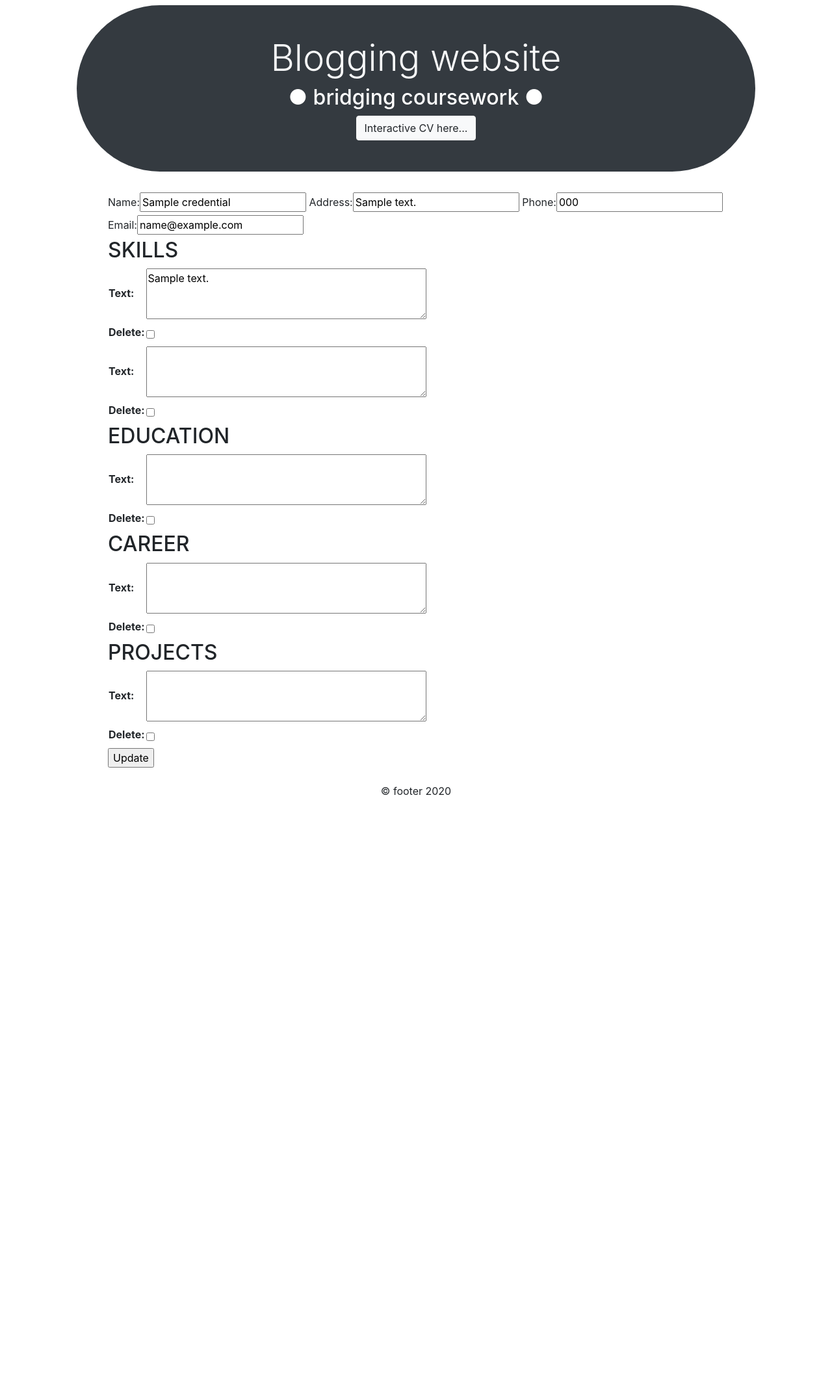
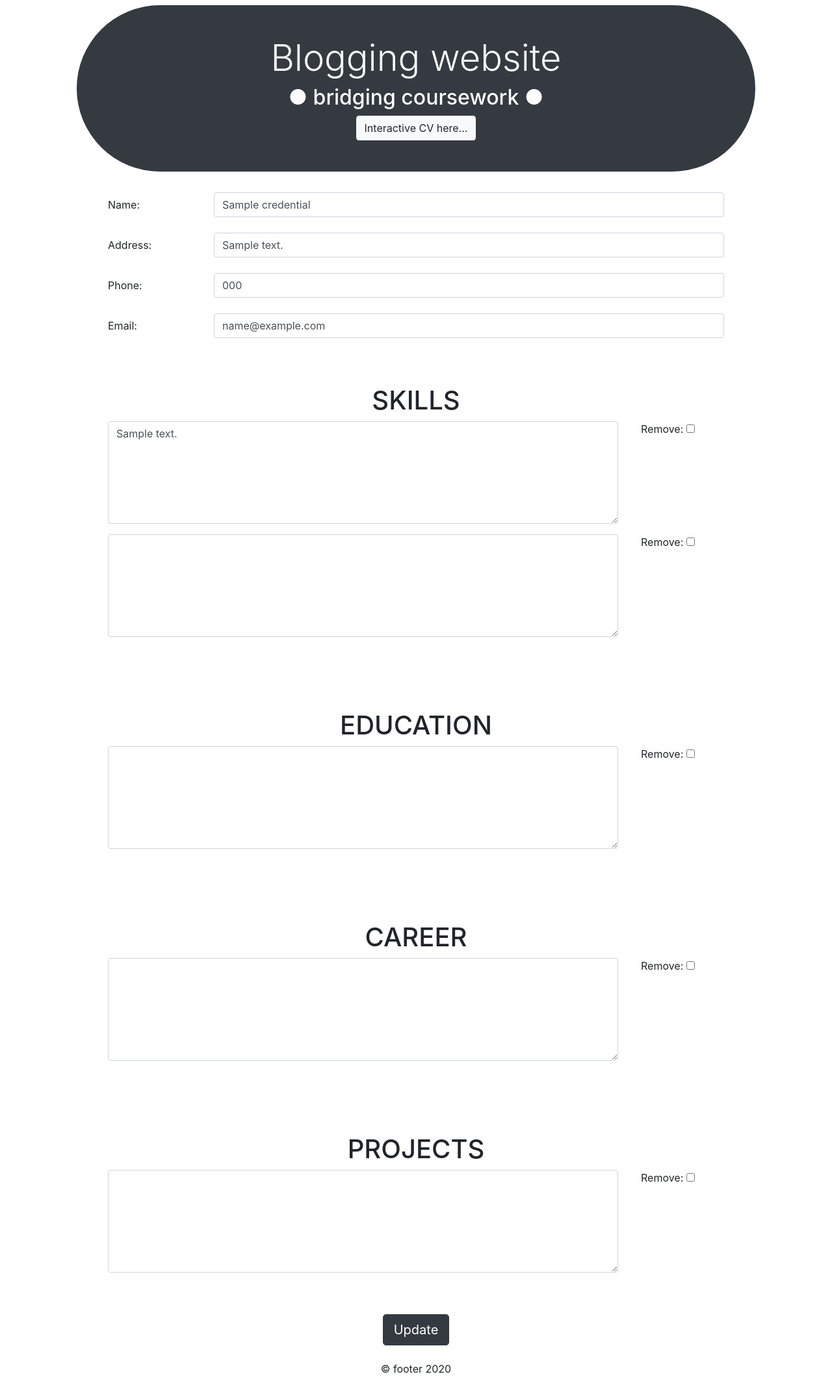
Before and after one commit to MarchiT/blog_coursework, a Django app: page /cv/edit/ in a window 1280 px wide. Shown: the whole page at 65% size. Before the commit the page ends 1223 px from the top, so only its background shows below. Run offline with Django 3.2, Linux system fonts and the light colour scheme; tables that the repository leaves empty hold one stand-in row (values such as "Sample post"); some libraries are stand-ins or nearby versions.

Commit message:
Display form errors and stylise cv pages

```diff
--- a/cv/templates/cv/edit.html
+++ b/cv/templates/cv/edit.html
@@ -1,16 +1,24 @@
 {% extends "base.html" %}
 {% load cv_extras %}
-{% load widget_tweaks %}
 
 {% block content %}
-    <form method="post">{% csrf_token %}
-        {{ credentials_form }}
+    <form method="post">
+        {% csrf_token %}
+
+        {% include 'cv/includes/c_form.html' with form=credentials_form %}
 
         {% for formset in formsets %}
-            <h2>{{ formset | prefix | upper }}</h2>
-            <table>{{ formset }}</table>
+            <div class="py-5">
+                <h1 class="text-center">{{ formset | prefix | upper }}</h1>
+                {{ formset.management_form }}
+                {% for form in formset %}
+                    {% include 'cv/includes/q_form.html' with form=form formset=formset %}
+                {% endfor %}
+            </div>
         {% endfor %}
 
-        <input type="submit" value="Update">
+        <div class="text-center">
+            <input class="btn btn-dark btn-lg cv-button" type="submit" value="Update">
+        </div>
     </form>
 {% endblock %}
--- /dev/null
+++ b/cv/templates/cv/includes/c_form.html
@@ -0,0 +1,10 @@
+{% load widget_tweaks %}
+
+{% for field in form.visible_fields %}
+    <div class="form-group row">
+        <label for="{{ field.id_for_label }}" class="col-sm-2 col-form-label">{{ field.label_tag }}</label>
+        <div class="col-sm-10">
+            {% render_field field class="form-control" %}
+        </div>
+    </div>
+{% endfor %}
--- /dev/null
+++ b/cv/templates/cv/includes/q_form.html
@@ -0,0 +1,24 @@
+{% load widget_tweaks %}
+
+{{ form.non_field_errors }}
+
+<div class="form-group row">
+    {% for hidden_field in form.hidden_fields %}
+        {{ hidden_field }}
+    {% endfor %}
+
+    <div class="col-sm-10">
+    {% if form.text.errors %}
+        {% include 'cv/includes/errors.html' with field=form.text %}
+    {% else %}
+        {% render_field form.text class="form-control" %}
+    {% endif %}
+    </div>
+
+    {% if formset.can_delete %}
+        <div class="form-check mb-2 mr-sm-2">
+            <label for="{{ form.delete.id_for_label }}" class="form-check-label">Remove:</label>
+            {{ form.DELETE }}
+        </div>
+    {% endif %}
+</div>
--- a/cv/views.py
+++ b/cv/views.py
@@ -23,7 +23,7 @@
 
 
 def edit_cv(request):
-    QFormSet = modelformset_factory(Qualification, fields=('text', ), widgets={"text": Textarea(attrs={'rows': 3})}, can_delete=True, extra=1)
+    QFormSet = modelformset_factory(Qualification, fields=('text', ), widgets={"text": Textarea(attrs={'rows': 6})}, can_delete=True, extra=1)
 
     if request.method == 'POST':
         credentials_form = CForm(request.POST, instance=Credentials.objects.first())
```
Also changed, not shown: cv/templates/cv/includes/errors.html (added, +8 -0 lines).
